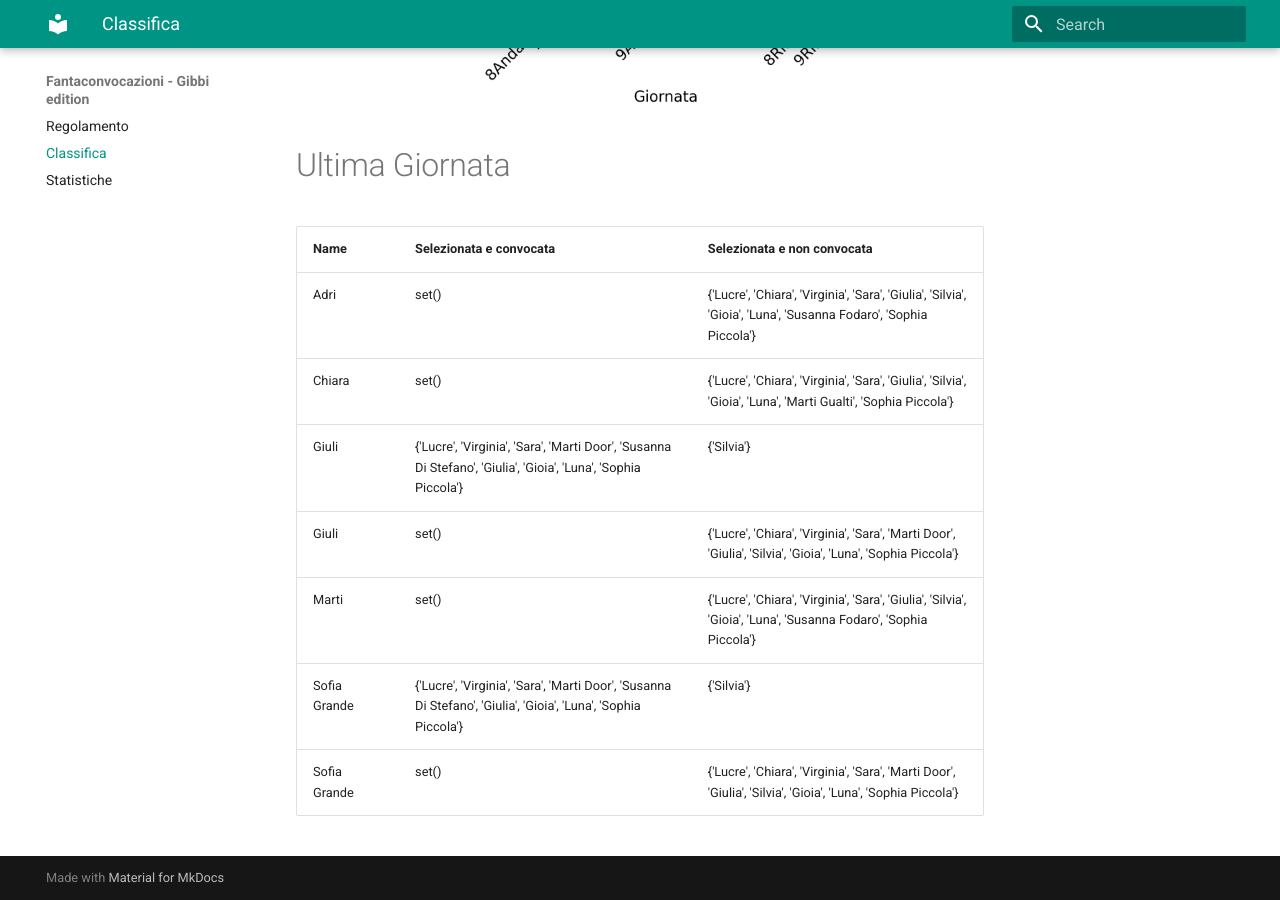
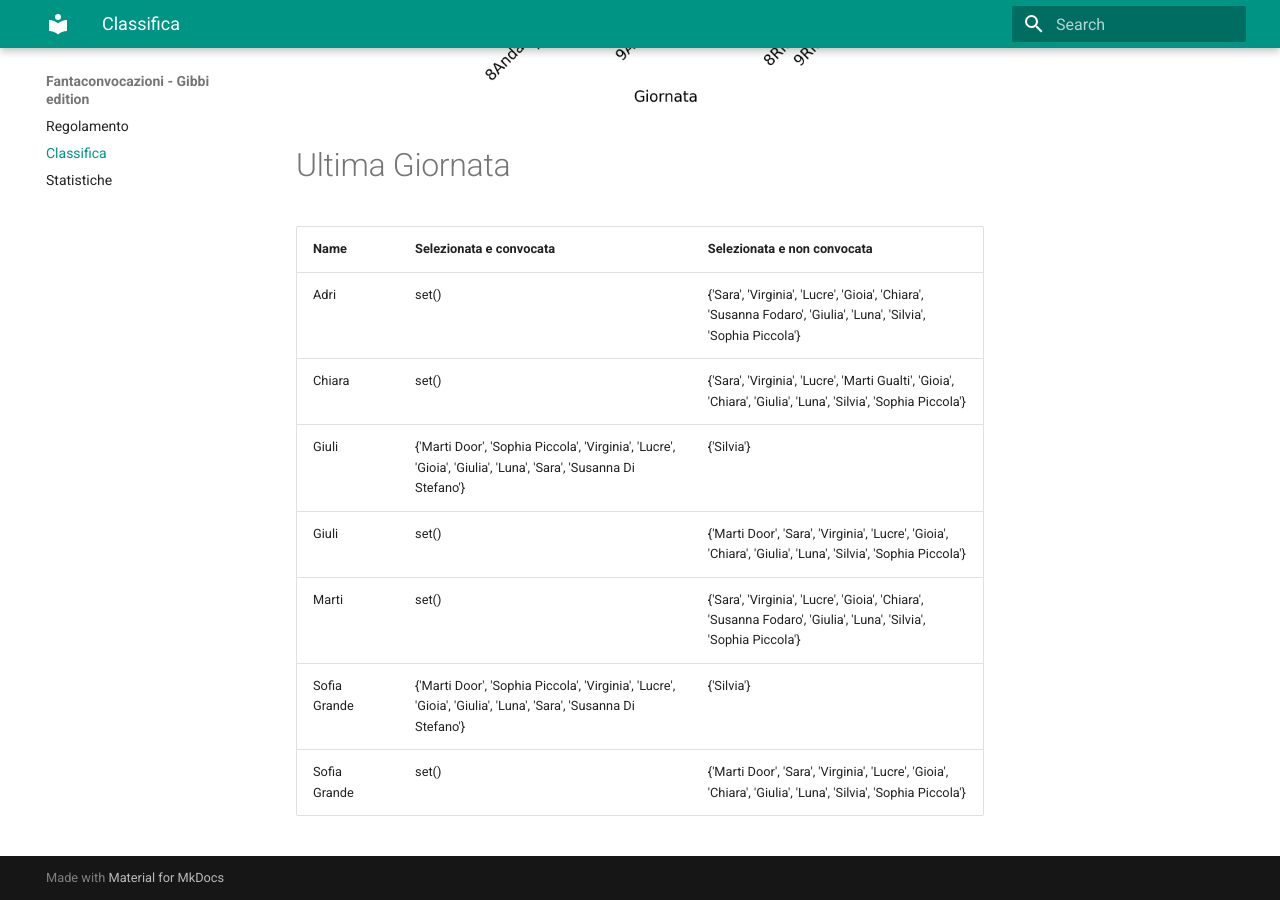
Before and after one commit to martinig94/fantagibbi, an MkDocs documentation site: the page built from docs/Classifica.md, in a window 1280 px wide and 900 px high, scrolled down 1003 px. Built offline with MkDocs 1.6.1 and Material for MkDocs 9.7.7, drawn with Linux system fonts in a browser that asks for light colours.

Commit message:
Auto-update from main.py

```diff
--- a/docs/Classifica.md
+++ b/docs/Classifica.md
@@ -18,11 +18,11 @@
 <!-- START_TABLE CORRECT -->
 | Name         | Selezionata e convocata                                                                                        | Selezionata e non convocata                                                                                      |
 |:-------------|:---------------------------------------------------------------------------------------------------------------|:-----------------------------------------------------------------------------------------------------------------|
-| Adri         | set()                                                                                                          | {'Lucre', 'Chiara', 'Virginia', 'Sara', 'Giulia', 'Silvia', 'Gioia', 'Luna', 'Susanna Fodaro', 'Sophia Piccola'} |
-| Chiara       | set()                                                                                                          | {'Lucre', 'Chiara', 'Virginia', 'Sara', 'Giulia', 'Silvia', 'Gioia', 'Luna', 'Marti Gualti', 'Sophia Piccola'}   |
-| Giuli        | {'Lucre', 'Virginia', 'Sara', 'Marti Door', 'Susanna Di Stefano', 'Giulia', 'Gioia', 'Luna', 'Sophia Piccola'} | {'Silvia'}                                                                                                       |
-| Giuli        | set()                                                                                                          | {'Lucre', 'Chiara', 'Virginia', 'Sara', 'Marti Door', 'Giulia', 'Silvia', 'Gioia', 'Luna', 'Sophia Piccola'}     |
-| Marti        | set()                                                                                                          | {'Lucre', 'Chiara', 'Virginia', 'Sara', 'Giulia', 'Silvia', 'Gioia', 'Luna', 'Susanna Fodaro', 'Sophia Piccola'} |
-| Sofia Grande | {'Lucre', 'Virginia', 'Sara', 'Marti Door', 'Susanna Di Stefano', 'Giulia', 'Gioia', 'Luna', 'Sophia Piccola'} | {'Silvia'}                                                                                                       |
-| Sofia Grande | set()                                                                                                          | {'Lucre', 'Chiara', 'Virginia', 'Sara', 'Marti Door', 'Giulia', 'Silvia', 'Gioia', 'Luna', 'Sophia Piccola'}     |
+| Adri         | set()                                                                                                          | {'Sara', 'Virginia', 'Lucre', 'Gioia', 'Chiara', 'Susanna Fodaro', 'Giulia', 'Luna', 'Silvia', 'Sophia Piccola'} |
+| Chiara       | set()                                                                                                          | {'Sara', 'Virginia', 'Lucre', 'Marti Gualti', 'Gioia', 'Chiara', 'Giulia', 'Luna', 'Silvia', 'Sophia Piccola'}   |
+| Giuli        | {'Marti Door', 'Sophia Piccola', 'Virginia', 'Lucre', 'Gioia', 'Giulia', 'Luna', 'Sara', 'Susanna Di Stefano'} | {'Silvia'}                                                                                                       |
+| Giuli        | set()                                                                                                          | {'Marti Door', 'Sara', 'Virginia', 'Lucre', 'Gioia', 'Chiara', 'Giulia', 'Luna', 'Silvia', 'Sophia Piccola'}     |
+| Marti        | set()                                                                                                          | {'Sara', 'Virginia', 'Lucre', 'Gioia', 'Chiara', 'Susanna Fodaro', 'Giulia', 'Luna', 'Silvia', 'Sophia Piccola'} |
+| Sofia Grande | {'Marti Door', 'Sophia Piccola', 'Virginia', 'Lucre', 'Gioia', 'Giulia', 'Luna', 'Sara', 'Susanna Di Stefano'} | {'Silvia'}                                                                                                       |
+| Sofia Grande | set()                                                                                                          | {'Marti Door', 'Sara', 'Virginia', 'Lucre', 'Gioia', 'Chiara', 'Giulia', 'Luna', 'Silvia', 'Sophia Piccola'}     |
 <!-- END_TABLE CORRECT -->
```
